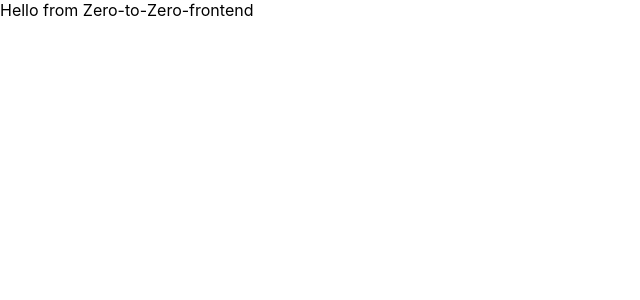
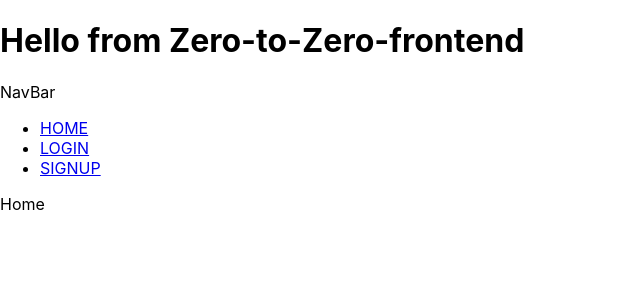
Before and after one commit to zicna/zero-to-zero-frontend, a React (Create React App) app: page /home in a window 1280 px wide. Shown: the top 300 px of the page, without its empty margins (0-640 px from the left). Built offline with nearby package versions, Linux system fonts and the light colour scheme.

Commit message:
add react-router-dom and basic routes

```diff
--- a/package.json
+++ b/package.json
@@ -8,6 +8,8 @@
     "@testing-library/user-event": "^13.5.0",
     "react": "^18.2.0",
     "react-dom": "^18.2.0",
+    "react-router": "^6.4.0",
+    "react-router-dom": "^6.4.0",
     "react-scripts": "5.0.1",
     "web-vitals": "^2.1.4"
   },
--- a/src/App.js
+++ b/src/App.js
@@ -1,8 +1,19 @@
+import React from 'react'
+import NavBar from './components/NavBar'
+// import { Route, Routes } from 'react-router'
+// import Home from './pages/Home'
+// import Login from './pages/Login'
+// import SignUp from './pages/SignUp'
+import MainRoutesContainer from './routes container/MainRoutesContainer'
 
 function App() {
   return (
-   <div> Hello from Zero-to-Zero-frontend</div>
-  );
+    <>
+      <h1> Hello from Zero-to-Zero-frontend</h1>
+      <NavBar />
+      <MainRoutesContainer />
+    </>
+  )
 }
 
-export default App;
+export default App
--- /dev/null
+++ b/src/components/NavBar.js
@@ -0,0 +1,22 @@
+import React from 'react'
+
+import { NavLink } from 'react-router-dom'
+
+export default function NavBar() {
+  return (
+    <div>
+      NavBar
+      <ul>
+        <li>
+          <NavLink to="/home">HOME</NavLink>
+        </li>
+        <li>
+          <NavLink to="/login">LOGIN</NavLink>
+        </li>
+        <li>
+          <NavLink to="/signup">SIGNUP</NavLink>
+        </li>
+      </ul>
+    </div>
+  )
+}
--- a/src/index.js
+++ b/src/index.js
@@ -1,11 +1,15 @@
-import React from 'react';
-import ReactDOM from 'react-dom/client';
-import './index.css';
-import App from './App';
+import React from 'react'
+import ReactDOM from 'react-dom/client'
+import './index.css'
+import App from './App'
 
-const root = ReactDOM.createRoot(document.getElementById('root'));
+import { BrowserRouter } from 'react-router-dom'
+
+const root = ReactDOM.createRoot(document.getElementById('root'))
 root.render(
   <React.StrictMode>
-    <App />
+    <BrowserRouter>
+      <App />
+    </BrowserRouter>
   </React.StrictMode>
-);
+)
--- /dev/null
+++ b/src/pages/Home.js
@@ -0,0 +1,7 @@
+import React from 'react'
+
+export default function Home() {
+  return (
+    <div>Home</div>
+  )
+}
--- /dev/null
+++ b/src/pages/Login.js
@@ -0,0 +1,7 @@
+import React from 'react'
+
+export default function Login() {
+  return (
+    <div>Login</div>
+  )
+}
--- /dev/null
+++ b/src/pages/SignUp.js
@@ -0,0 +1,7 @@
+import React from 'react'
+
+export default function SignUp() {
+  return (
+    <div>SignUp</div>
+  )
+}
--- /dev/null
+++ b/src/routes container/MainRoutesContainer.js
@@ -0,0 +1,18 @@
+import React from 'react'
+import { Routes, Route } from 'react-router'
+
+import Home from "../pages/Home"
+import Login from "../pages/Login"
+import SignUp from "../pages/SignUp"
+
+export default function MainRoutesContainer() {
+  return (
+    <>
+    <Routes>
+        <Route path="/home" element={<Home />}></Route>
+        <Route path="/login" element={<Login />}></Route>
+        <Route path="/signup" element={<SignUp />}></Route>
+      </Routes>
+    </>
+  )
+}
```
Also changed, not shown: 1 other file (tests, documents, lock files or other folders).
